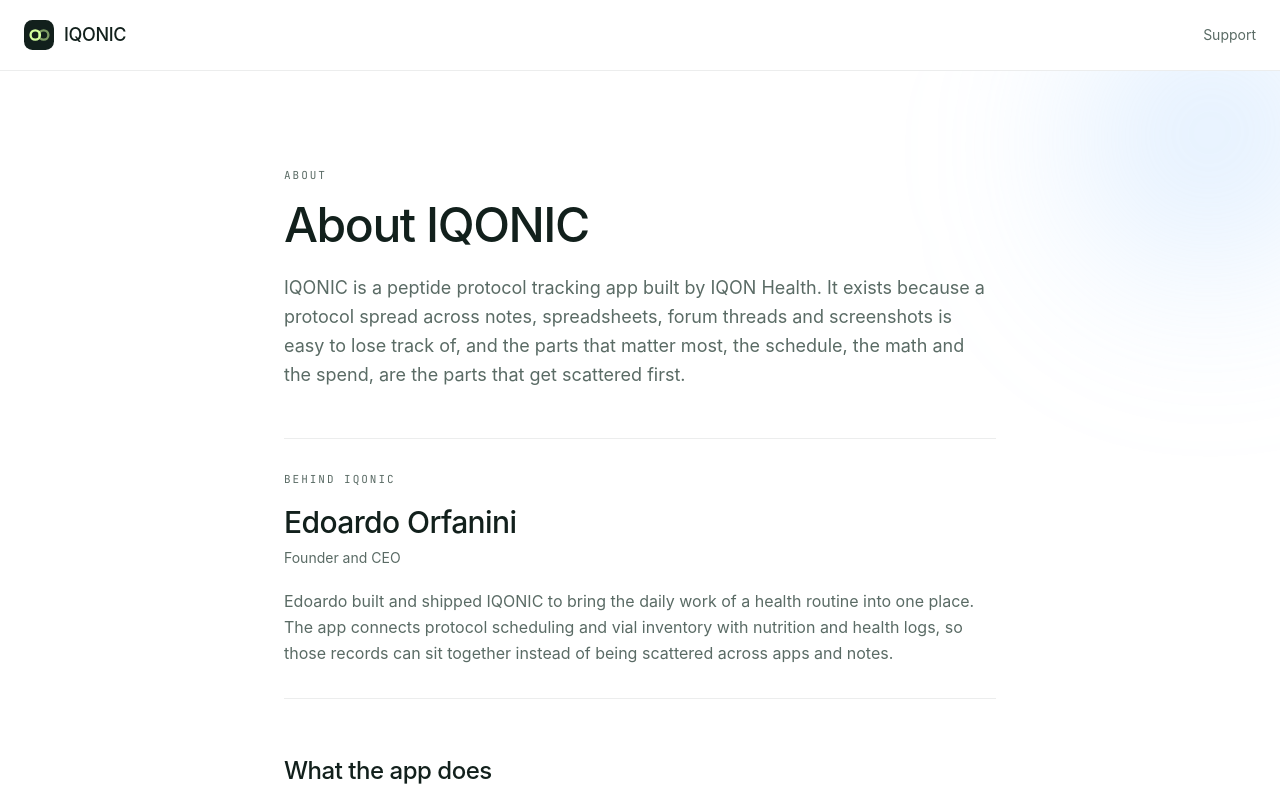
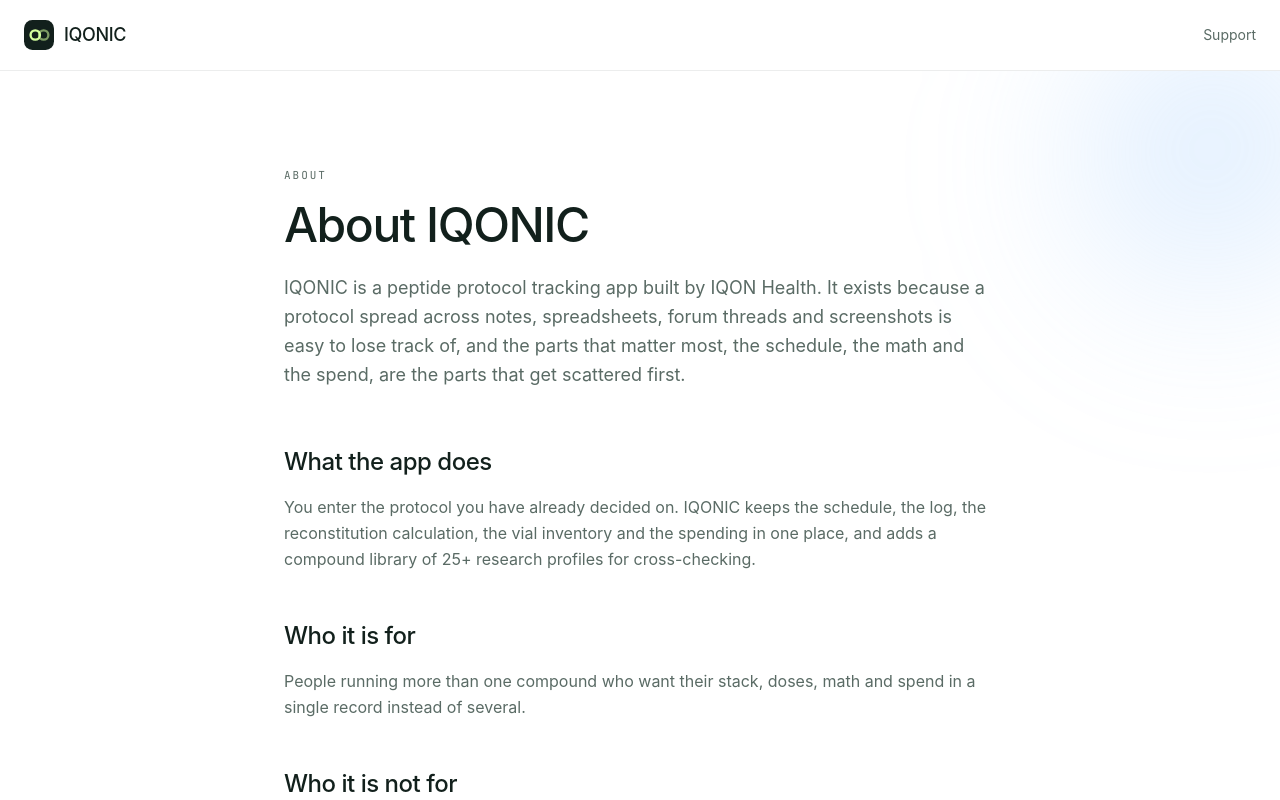
Before and after one commit to edorfanini00/PEPIQONWEBSITE, a React (Vite) app: page /about in a window 1280 px wide. Shown: the top 800 px of the page. Built offline with nearby package versions, Linux system fonts and the light colour scheme; a web font is replaced by a local one.

Commit message:
Remove personal founder information from public About page

```diff
--- a/scripts/check-seo.mjs
+++ b/scripts/check-seo.mjs
@@ -1,4 +1,4 @@
-import { readFile } from 'node:fs/promises'
+import { readFile, readdir } from 'node:fs/promises'
 import assert from 'node:assert/strict'
 import { pageSeo, homeFaqs, getPageSeo } from '../dist-ssr/entry-server.js'
 
@@ -70,6 +70,20 @@ const llms = await readFile('dist/llms.txt', 'utf8')
 assert(llms.includes('required for full app access (no free tier)'))
 assert(!/optional Premium|App Store rating:/.test(llms))
 const about = await readFile('dist/about.html', 'utf8')
-assert(about.includes('Edoardo Orfanini') && about.includes('Founder and CEO'))
+assert(about.includes('About IQONIC') && about.includes('What the app does'))
+assert(about.includes('IQON Health') && about.includes('info@iqonhealth.com'))
 
-console.log('SEO checks passed: raw HTML, single H1s, metadata, canonicals, schema/FAQ parity, assets, aliases, 404 configuration, robots and sitemap.')
+async function checkPublicContent(directory) {
+  for (const entry of await readdir(directory, { withFileTypes: true })) {
+    const path = `${directory}/${entry.name}`
+    if (entry.isDirectory()) {
+      await checkPublicContent(path)
+    } else if (/\.(?:html|js|mjs|json|txt|xml|svg|css|map)$/i.test(entry.name)) {
+      const content = await readFile(path, 'utf8')
+      assert(!/\b(?:Edoardo|Orfanini|founder|CEO)\b|Behind IQONIC/i.test(decode(content)), `${path}: no personal founder information in public content`)
+    }
+  }
+}
+await checkPublicContent('dist')
+
+console.log('SEO checks passed: raw HTML, single H1s, metadata, canonicals, schema/FAQ parity, assets, aliases, 404 configuration, robots, sitemap and absence of personal founder information.')
--- a/src/pages/About.tsx
+++ b/src/pages/About.tsx
@@ -13,17 +13,6 @@ export default function About() {
           across notes, spreadsheets, forum threads and screenshots is easy to lose track of, and the parts that
           matter most, the schedule, the math and the spend, are the parts that get scattered first.
         </p>
-
-        <section aria-labelledby="founder-name" className="mt-12 border-y border-hairline py-8">
-          <p className="eyebrow mb-4">Behind IQONIC</p>
-          <h2 id="founder-name" className="text-3xl font-medium tracking-[-0.02em] text-ink">Edoardo Orfanini</h2>
-          <p className="mt-2 text-sm text-sage">Founder and CEO</p>
-          <p className="mt-5 text-base leading-relaxed text-sage">
-            Edoardo built and shipped IQONIC to bring the daily work of a health routine into one place.
-            The app connects protocol scheduling and vial inventory with nutrition and health logs,
-            so those records can sit together instead of being scattered across apps and notes.
-          </p>
-        </section>
 
         <h2 className="mt-14 text-2xl font-medium tracking-[-0.02em] text-ink">What the app does</h2>
         <p className="mt-4 text-base leading-relaxed text-sage">
```
